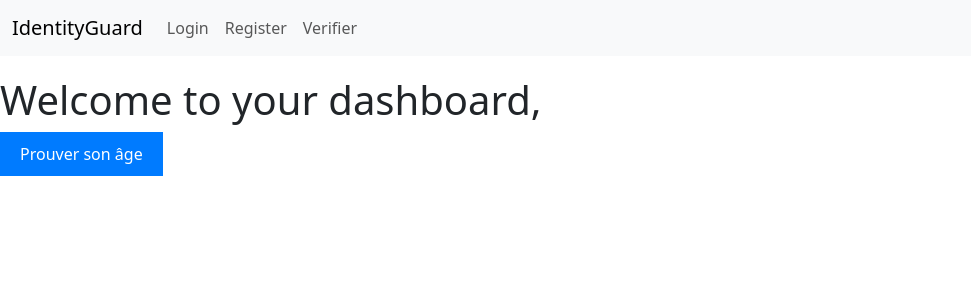
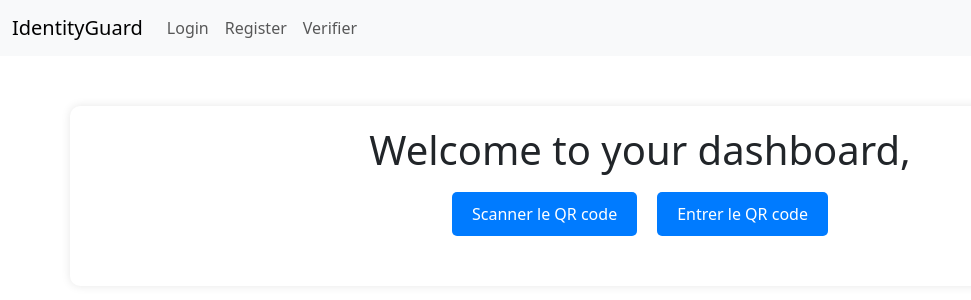
Before and after one commit to GhasseneBenSlimene/IdentityGuard, a React (Vite) app in the folder client/: page /dashboard in a window 1280 px wide. Both pictures are taken after a click on the button "Prouver son âge". Shown: the top 300 px of the page, without its empty margins (0-971 px from the left). Built offline with nearby package versions, Linux system fonts and the light colour scheme; no server answers.

Commit message:
socket prouveur

```diff
--- /dev/null
+++ b/client/src/pages/Dashboard/Dashboard.css
@@ -0,0 +1,58 @@
+.container {
+    display: flex;
+    flex-direction: column;
+    align-items: center;
+    color: var(--text-color);
+    background-color: var(--background-color);
+  }
+
+  .button-group {
+    display: flex;
+    justify-content: center;
+    margin-bottom: 20px;
+  }
+
+  .button-group button {
+    margin: 10px;
+    border-radius: 5px;
+  }
+
+  .input-container {
+    margin-bottom: 20px;
+  }
+
+  .input-group {
+    display: flex;
+    align-items: center;
+  }
+
+  .identifier-input {
+    padding: 10px;
+    margin-right: 10px;
+    border: 1px solid #ccc; /* Ajout d'une fine bordure */
+    border-radius: 5px;
+    flex: 1;
+  }
+
+
+  .send-button {
+    padding: 10px 20px;
+    background-color: #007bff;
+    color: white;
+    border: none;
+    border-radius: 5px;
+    cursor: pointer;
+  }
+
+  .error-message {
+    color: red;
+  }
+
+  .camera-container {
+    margin-bottom: 20px;
+  }
+
+  video {
+    max-width: 100%;
+    height: auto;
+  }
--- a/client/src/pages/Dashboard/Dashboard.jsx
+++ b/client/src/pages/Dashboard/Dashboard.jsx
@@ -1,11 +1,9 @@
-import { useContext, useState, useEffect } from "react";
+import React, { useContext, useState, useEffect, useRef } from "react";
 import { UserContext } from "../../context/userContext";
 import jsQR from 'jsqr';
 import axios from "axios";
-
 import io from 'socket.io-client';
-
-var socket = io('http://localhost:5173'); // l'URL socket serveur
+import "./Dashboard.css"; // Import de la feuille de style CSS
 
 export default function Dashboard() {
   const { user } = useContext(UserContext);
@@ -13,42 +11,55 @@ export default function Dashboard() {
   const [scannedQrCode, setScannedQrCode] = useState("");
   const [identifier, setIdentifier] = useState("");
   const [method, setMethod] = useState(null);
+  const [socket, setSocket] = useState(null);
+  const [showAgeProofOptions, setShowAgeProofOptions] = useState(false);
+  const videoRef = useRef(null);
 
   const handleProofOfAge = () => {
-    // Demander l'accès à la caméra
-    navigator.mediaDevices.getUserMedia({ video: true })
-      .then(() => {
-        setIsCameraAvailable(true);
-        setMethod('camera');
-      })
-      .catch(() => {
-        setIsCameraAvailable(false);
-        setMethod('input');
-      });
+    setShowAgeProofOptions(true);
   };
 
   const handleSaveIdentifier = async () => {
-    localStorage.setItem('identifier', identifier);
-    socket.emit('envoyerMessage', identifier); // Envoi de l'identifiant via Socket.IO
-    sendUserDataToVerifier(user.email, 123);
+    if (socket && identifier) {
+        try {
+            const response = await axios.get(`/verifiers/${identifier}`);
+            const exists = response.data.exists;
+            if (exists) {
+
+              const data = {
+                    identifier: identifier,
+                    email: user.email
+                };
+                socket.emit('message', data);
+                console.log("envoyé");
+            } else {
+                console.log("Identifiant incorrect, veuillez recommencer");
+            }
+        } catch (error) {
+            // Gérer les erreurs de la requête Axios
+            console.error("Erreur lors de la requête Axios :", error);
+        }
+    } else if (!identifier) {
+        console.log("pas d'identifiant");
+    }
 };
 
+
+
   useEffect(() => {
-    socket.on('connect', () => {
-      console.log('Connected to Socket.IO server');
-    });
+    const newSocket = io('http://localhost:3000');
+    setSocket(newSocket);
 
-    socket.on('recevoirMessage', identifier => {
-      console.log('Message du serveur:', identifier);
-    });
+    return () => {
+      if (newSocket) {
+        newSocket.disconnect();
+      }
+    };
+  }, []);
 
-    socket.on('disconnect', () => {
-      console.log('Disconnected from Socket.IO server');
-    });
-
-    if (isCameraAvailable) {
-      // Initialiser la caméra et le scanner QR
-      const videoElement = document.getElementById('camera');
+  useEffect(() => {
+    if (isCameraAvailable && method === 'camera') {
+      const videoElement = videoRef.current;
       let isVideoCaptured = false;
       const canvas = document.createElement('canvas');
       const context = canvas.getContext('2d');
@@ -85,6 +96,7 @@ export default function Dashboard() {
         })
         .catch(function(error) {
           console.error('Erreur lors de l\'accès à la caméra :', error);
+          setIsCameraAvailable(false); // Mettre à jour l'état de la disponibilité de la caméra
         });
 
       function stopVideoCapture() {
@@ -98,49 +110,51 @@ export default function Dashboard() {
         videoElement.srcObject = null;
       }
     }
-  }, [isCameraAvailable]);
-
-  const sendUserDataToVerifier = async (data, verifierId) => {
-    try {
-      // Envoi des données à l'URL du vérificateur
-      const response = await axios.post(`/verifiers/send-data/${verifierId}`, {
-        data: data
-      });
-
-      // Vérifier la réponse et effectuer des actions en conséquence
-      console.log('Réponse du vérificateur:', response.data);
-      // Insérez ici toute logique supplémentaire en fonction de la réponse
-
-    } catch (error) {
-      console.error('Erreur lors de l\'envoi des données au vérificateur:', error);
-    }
-  };
+  }, [isCameraAvailable, method]);
 
   return (
-    <div>
+    <div className="container">
       <h1>Welcome to your dashboard, {user && user.name}</h1>
+      {!showAgeProofOptions && (
         <button onClick={handleProofOfAge}>Prouver son âge</button>
-      {isCameraAvailable && (
-        <div>
-          <h2>Scanner de QR Code</h2>
-          <video id="camera" autoPlay></video>
+      )}
+      {showAgeProofOptions && (
+        <div className="button-group">
+          <button onClick={() => {
+            setMethod('camera');
+            setIsCameraAvailable(true);
+          }}>Scanner le QR code</button>
+          <button onClick={() => {
+            setMethod('input');
+          }}>Entrer le QR code</button>
         </div>
       )}
-      {!isCameraAvailable && method === 'input' && (
-        <div>
-          <h2>Identifiant pour prouver l'âge</h2>
+      {method === 'input' && (
+        <div className="input-container">
+          <div className="input-group">
             <input
               type="text"
               value={identifier}
               onChange={(e) => setIdentifier(e.target.value)}
               placeholder="Entrer l'identifiant"
+              className="identifier-input" // Ajoutez la classe CSS pour le style de l'input
             />
+            {identifier && method === 'input' && <button onClick={handleSaveIdentifier} className="send-button">Envoyer</button>}
+          </div>
         </div>
       )}
-      {method && (
-        <button onClick={handleSaveIdentifier}>Envoyer</button>
+      {method === 'camera' && scannedQrCode && (
+        <button onClick={handleSaveIdentifier} className="send-button">Envoyer</button>
       )}
-      {scannedQrCode && <p>QR Code scanné : {scannedQrCode}</p>}
+      {(!isCameraAvailable && method === 'camera') && (
+        <p className="error-message">Veuillez autoriser l'accès à la caméra ou choisir une autre méthode.</p>
+      )}
+      {isCameraAvailable && method === 'camera' && (
+        <div className="camera-container">
+          <video ref={videoRef} autoPlay></video>
+        </div>
+      )}
+      {method === 'camera' && scannedQrCode && <p>QR Code scanné : {scannedQrCode}</p>}
     </div>
   );
 }
```
Also changed, not shown: 2 other files (tests, documents, lock files or other folders). Lines whose indentation alone changed are shown as unchanged.
